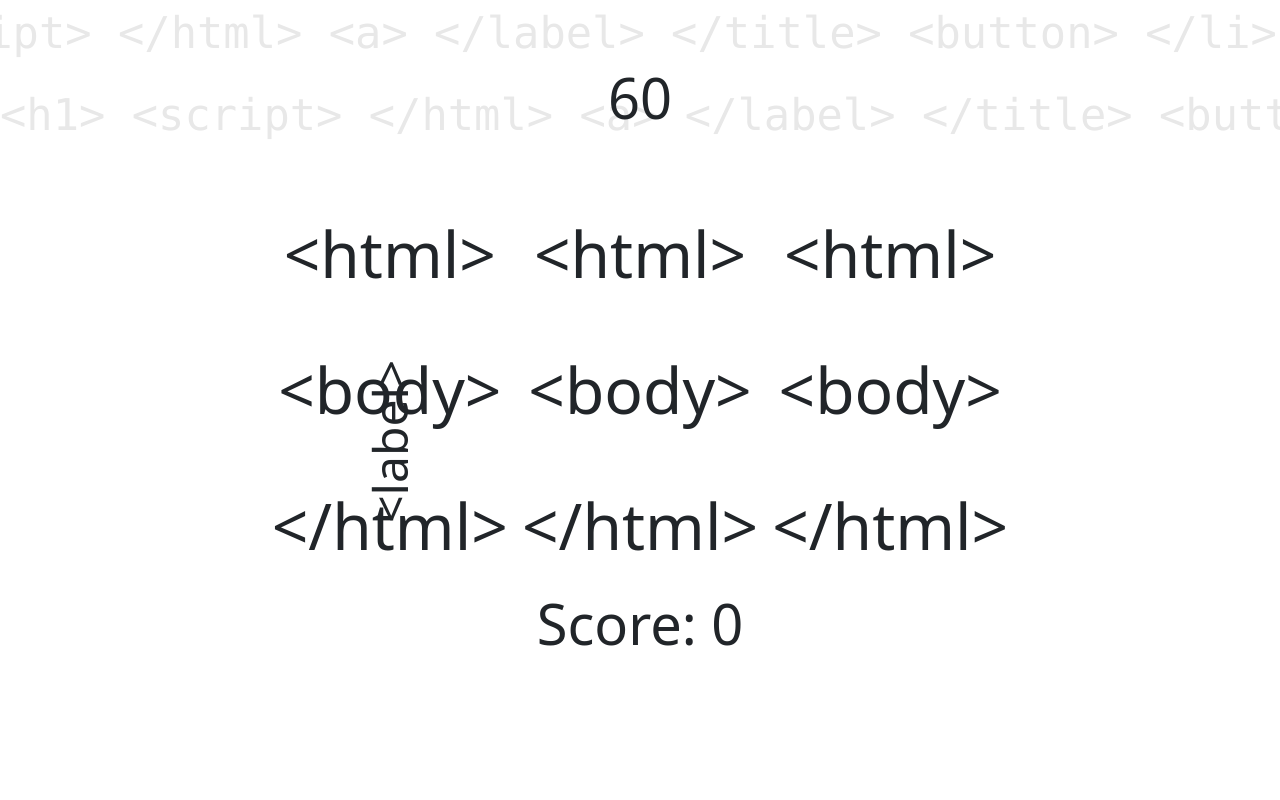
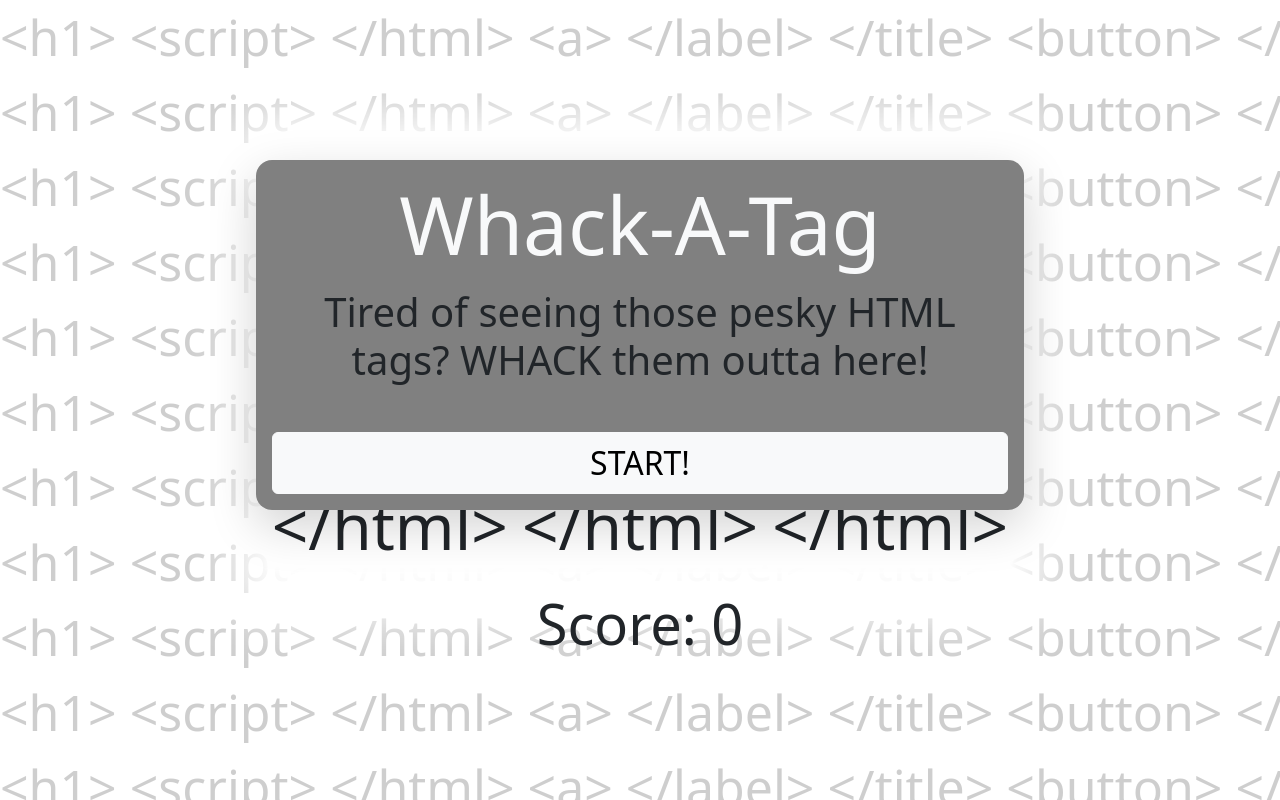
Before and after one commit to DanielRendon1020/Browser-game-v1, a plain HTML site: page index.html in a window 1280 px wide. Drawn offline with nearby package versions, Linux system fonts and the light colour scheme.

Commit message:
score, timer, tags poping

```diff
--- a/background.js
+++ b/background.js
@@ -1,73 +1,52 @@
-import {tags, whackedTags} from './main.js'
+import {tags, whackedTags, htmlToText, shuffle} from './main.js'
 
 const allRand = shuffle([...tags, ...whackedTags])
 
 
-function shuffle(array) {
-    let counter = array.length;
+const tagText = htmlToText(allRand.join(' '))
 
-    // While there are elements in the array
-    while (counter > 0) {
-        // Pick a random index
-        let index = Math.floor(Math.random() * counter);
+const mainMarquee = document.querySelector('.main-marquee')
+const marqueeCont = document.querySelector('.marquee-cont')
+const marquee = document.querySelector('.marquee')
 
-        // Decrease counter by 1
-        counter--;
+marqueeCont.innerHTML = tagText
 
-        // And swap the last element with it
-        let temp = array[counter];
-        array[counter] = array[index];
-        array[index] = temp;
+function makeMore(times, original, appendTo) {
+    for(let i = 0; i < times; i++) {
+        let clone = original.cloneNode(true)
+        appendTo.append(clone);
     }
-
-    return array;
 }
 
-function htmlToText(rawStr) {
-    return rawStr.replace(/</g, "&lt;").replace(/>/g, "&gt;");
-}
+const marqueeClone = makeMore(1, marqueeCont, marquee)
+const moarMarquee = makeMore(16, marquee, mainMarquee)
 
 
+// added event listener because it doesn't get the right width
+// addEventListener("load", function () {
+//  moarMarquee.forEach(el => {
+//   // set a default rate, the higher the value, the faster it is
+//   let rate = 50;
+//   // get the width of the element
+//   let distance = el.clientWidth;
+//   // get the margin-right of the element
+//   let style = window.getComputedStyle(el);
+//   let marginRight = parseInt(style.marginRight) || 0;
+//   // get the total width of the element
+//   let totalDistance = distance + marginRight;
+//   // get the duration of the animation
+//   // for a better explanation, see the quoted codepen in the first comment
+//   let time = totalDistance / rate;
+//   // get the parent of the element
+//   let container = el.parentElement;
 
-const tagText = `<pre>${htmlToText(allRand.join(' '))}</pre>`
-
-const marqueeCont = document.querySelectorAll('.marquee-cont')
-
-marqueeCont.forEach(span => {
-    span.innerHTML = tagText
-})
-
-
-const spans = document.getElementById('spans').cloneNode(true)
-const cloneSpan = document.getElementById('marquee-div').appendChild(spans)
-
-console.log(cloneSpan)
-
-// added event listener because it doesn't get the right width
-addEventListener("load", function () {
- marqueeCont.forEach(el => {
-  // set a default rate, the higher the value, the faster it is
-  let rate = 50;
-  // get the width of the element
-  let distance = el.clientWidth;
-  // get the margin-right of the element
-  let style = window.getComputedStyle(el);
-  let marginRight = parseInt(style.marginRight) || 0;
-  // get the total width of the element
-  let totalDistance = distance + marginRight;
-  // get the duration of the animation
-  // for a better explanation, see the quoted codepen in the first comment
-  let time = totalDistance / rate;
-  // get the parent of the element
-  let container = el.parentElement;
-
-  gsap.to(container, time, {
-   repeat: -1,
-   x: '-'+totalDistance,
-   ease: Linear.easeNone,
-  });
- });
-});
+//   gsap.to(container, time, {
+//    repeat: -1,
+//    x: '-'+totalDistance,
+//    ease: Linear.easeNone,
+//   });
+//  });
+// });
 
 // addEventListener("load", function () {
 //     spans.forEach(el => {
--- a/index.html
+++ b/index.html
@@ -10,33 +10,31 @@
     <title>Whack-A-Tag</title>
 </head>
 <body>
-    <!-- <div id="start-window" class="rounded-4 shadow-lg">
+    <div id="start-window" class="rounded-4 shadow-lg">
         <h1 class="display-1 text-light text-center my-3 h1">Whack-A-Tag</h1>
         <h3 class="display-6 text-center my-3 mx-3">Tired of seeing those pesky HTML tags? WHACK them outta here!</h3>
         <div id="start-button" class="d-grid mt-5">
             <button type="button" class="btn btn-light mb-3 mx-3" style="--bs-btn-font-size: 2rem;">START!</button>
         </div>
-    </div> -->
+    </div>
     <div id="main">
-        <h2 id="timer" class="display-4"><span>60</span></h2>
+        <h2 id="timer" class="display-4"><span id="count-down">60</span></h2>
         <div id="grid" class="display-3">
-            <div class="square"><span id="1" class="hole add-tag display-5 align-self-start "></span>&lthtml&gt</div>
-            <div class="square"><span id="2" class="hole add-tag display-5 align-self-start "></span>&lthtml&gt</div>
-            <div class="square"><span id="3" class="hole add-tag display-5 align-self-start "></span>&lthtml&gt</div>
-            <div class="square"><span id="4" class="hole add-tag display-5 align-self-start "></span>&ltbody&gt</div>
-            <div class="square"><span id="5" class="hole add-tag display-5 align-self-start "></span>&ltbody&gt</div>
-            <div class="square"><span id="6" class="hole add-tag display-5 align-self-start "></span>&ltbody&gt</div>
-            <div class="square"><span id="7" class="hole add-tag display-5 align-self-start "></span>&lt/html&gt</div>
-            <div class="square"><span id="8" class="hole add-tag display-5 align-self-start "></span>&lt/html&gt</div>
-            <div class="square"><span id="9" class="hole add-tag display-5 align-self-start "></span>&lt/html&gt</div>
+            <div class="square"><span id="1" class="hole add-tag display-5"></span>&lthtml&gt</div>
+            <div class="square"><span id="2" class="hole add-tag display-5"></span>&lthtml&gt</div>
+            <div class="square"><span id="3" class="hole add-tag display-5"></span>&lthtml&gt</div>
+            <div class="square"><span id="4" class="hole add-tag display-5"></span>&ltbody&gt</div>
+            <div class="square"><span id="5" class="hole add-tag display-5"></span>&ltbody&gt</div>
+            <div class="square"><span id="6" class="hole add-tag display-5"></span>&ltbody&gt</div>
+            <div class="square"><span id="7" class="hole add-tag display-5"></span>&lt/html&gt</div>
+            <div class="square"><span id="8" class="hole add-tag display-5"></span>&lt/html&gt</div>
+            <div class="square"><span id="9" class="hole add-tag display-5"></span>&lt/html&gt</div>
         </div>
         <h2 id="score" class="display-4">Score: <span>0</span></h2>
     </div>
     <div id="marquee-div" class="main-marquee">
         <div id="spans" class="marquee">
             <span class="marquee-cont"></span>
-            <span class="marquee-cont"></span>
-            <!-- <span class="marqueeCont"></span> -->
         </div>
     </div>
 
--- a/main.js
+++ b/main.js
@@ -1,40 +1,102 @@
 
-const holes = document.querySelectorAll('.add-tag')
+const holes = [...document.querySelectorAll('.add-tag')]
 const tags = ['<html>', '<head>', '<body>', '<h1>', '<span>', '<script>', '<link>', '<div>', '<h2>', '<button>', '<title>', '<p>', '<h4>', '<img>', '<a>', '<iframe>', '<li>', '<canvas>', '<footer>', '<label>', '<nav>']
 const newTag = tags[Math.floor(Math.random() * tags.length)]
 const whackedTags = ['</html>', '</head>', '</body>', '</h1>', '</span>', '</script>', '</link>', '</div>', '</h2>', '</button>', '</title>', '</p>', '</h4>', '</img>', '</a>', '</iframe>', '</li>', '</canvas>', '</footer>', '</label>', '</nav>']
+const scoreCount = document.querySelector('#score span')
+let score = 0
+let timer = document.querySelector('#count-down')
+timer.style.visibility = 'hidden'
+let currentTime = 60
+let countDown = null
+let countDownTimer
+
+function start(){
+	gsap.to("h1", {'text-shadow' : '0px 0px 10px white', yoyo: true, repeat: -1})
+	let startWindow = document.getElementById('start-window')
+
+	let whacking = null
+
+	function timeLeft(){
+		currentTime--
+		timer.textContent = currentTime
+		if(currentTime === 0){
+			clearInterval(countDownTimer)
+		}
+	}
 
 
+	let startBtn = document.getElementById('start-button')
+	startBtn.addEventListener('click', function() {
+		gsap.to(startWindow, {duration: .8, scale: 0, ease: 'back.in'})
+		gsap.killTweensOf("h1")
+		countDown = setTimeout(() => {
+			timer.style.visibility = 'visible'
+		}, 500)
+		countDownTimer = setInterval(timeLeft, 1000)
+		whacking = setTimeout(() => {
+			whack()
+		}, 1500)
 
-
-
-// function start(){
-// 	gsap.to("h1", {'text-shadow' : '0px 0px 8px white', yoyo: true, repeat: -1})
-// 	let startWindow = document.getElementById('start-window')
-// 	let main = document.getElementById('main')
-// 	let startBtn = document.getElementById('start-button')
-// 	startBtn.addEventListener('click', function() {
-// 		gsap.to(startWindow, {duration: .8, scale: 0, ease: 'back.in'})
-// 		gsap.killTweensOf("h1")
-
-// 	})
-
-// }
-// start()
-
-
-function randomHole(){
-	holes.forEach(hole => {
-		hole.textContent = ''
 	})
 
+}
+start()
 
-	let newHole = holes[Math.floor(Math.random() * 9)]
-	newHole.textContent = newTag
+function whack(){
+	if(currentTime === 0){
+		return
+	}
+	const hole = Math.floor(Math.random() * holes.length)
+	const newHole = holes[hole]
+	let next = null
+	const newNewTag = tags[Math.floor(Math.random() * tags.length)]
 
+	newHole.innerHTML = htmlToText(newNewTag)
+	gsap.to(newHole, {transform: 'translateY(-170%)', duration:.2, ease: "back.out(2)" })
+	let getTag = tags.indexOf(newNewTag)
+
+	function shake(who) {
+		gsap.fromTo(who, 0.01, {x:-2,}, {x:2, repeat:20})
+	}
+
+	newHole.addEventListener('click', () => {
+		score++
+		scoreCount.textContent = score
+		newHole.innerHTML = htmlToText(whackedTags[getTag])
+		shake(newHole)
+	}, {once:true})
+
+	next = setTimeout(() => {
+		gsap.to(newHole, {transform: 'translateY(20%)', duration: .2})
+		whack()
+	}, 1500)
 
 }
 
-randomHole()
 
-export {tags, whackedTags}
+function htmlToText(rawStr) {
+    return rawStr.replace(/</g, "&lt;").replace(/>/g, "&gt;");
+}
+
+function shuffle(array) {
+    let counter = array.length;
+
+    // While there are elements in the array
+    while (counter > 0) {
+        // Pick a random index
+        let index = Math.floor(Math.random() * counter);
+
+        // Decrease counter by 1
+        counter--;
+
+        // And swap the last element with it
+        let temp = array[counter];
+        array[counter] = array[index];
+        array[index] = temp;
+    }
+
+    return array;
+}
+
+export {tags, whackedTags, htmlToText, shuffle}
--- a/style.css
+++ b/style.css
@@ -9,31 +9,32 @@
     white-space: nowrap;
     z-index: -99;
     /* transform: rotate(45deg); */
+    -webkit-user-select: none;
 }
 
 .marquee {
     position: flex;
+    min-width: 100%;
     top: 0;
     font-size: 0
 }
 
 .marquee-cont {
-    color: rgb(232, 232, 232);
+    color: rgba(0, 0, 0, 0.192);
     display: inline-block;
     font-size: 50px;
     margin-right: .5rem;
-
 }
 
 #start-window {
     position: absolute;
     left: 0;
     right: 0;
-    top: 10%;
+    top: 20%;
     margin: 0 auto;
-    width: 80%;
+    width: 60%;
     background-color: grey;
-    z-index: 1;
+    z-index: 5;
 }
 
 
@@ -55,19 +56,30 @@
     grid-template-columns: repeat(3, .5fr);
     grid-template-rows: repeat(3, .5fr);
     gap: 2%;
+    background-color: #ffffff;
+    box-shadow: 0 0 50px 50px #ffffff;
 }
 
 .square {
+    position: relative;
     display: flex;
     justify-content: center;
     align-items: center;
+    background-color: #ffffff;
+    box-shadow: 0 0 5px 5px #ffffff;
+    -webkit-user-select: none;
+    z-index: 2;
 }
 
 #timer {
     margin-top: 5%;
+    z-index: 2;
 }
 
 .add-tag {
     position: absolute;
-    transform: translate(0, 105%) rotate(-90deg);
+    overflow: hidden;
+    transform: translateY(20%);
+    z-index: -1;
+    -webkit-user-select: none;
 }
```
